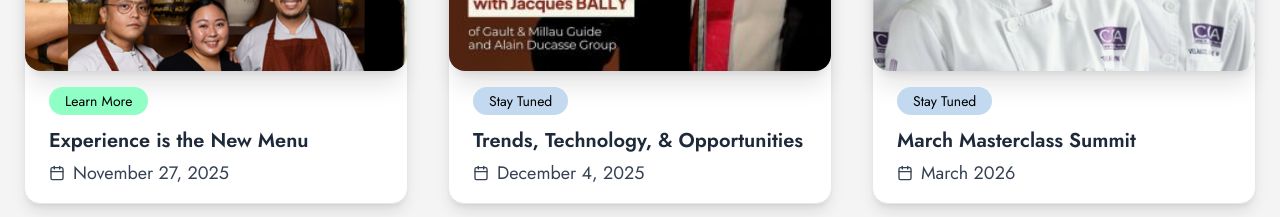
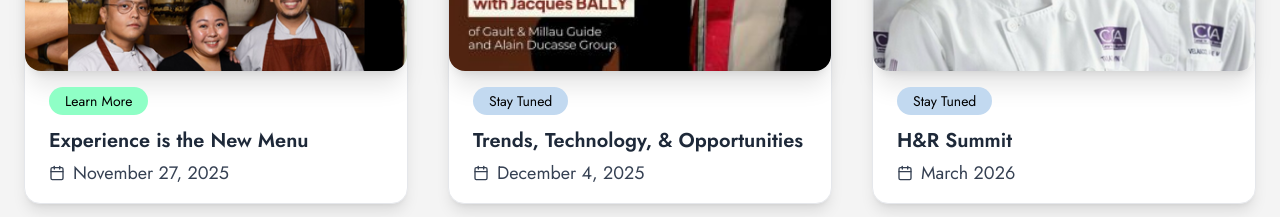
Before and after one commit to Jejunelee/cca-connect, a Next.js app: page / in a window 1280 px wide. Shown: the part 3340-3557 px from the top of the page. Built offline with nearby package versions, Linux system fonts and the light colour scheme; no server answers.

Commit message:
Minor change in /src/app/components/Events changed h3 Section3

```diff
--- a/src/components/Events.tsx
+++ b/src/components/Events.tsx
@@ -70,7 +70,7 @@
             Stay Tuned
           </span>
           <h3 className="ml-6 text-gray-800 font-semibold text-lg sm:text-xl mb-1">
-            March Masterclass Summit
+            H&R Summit
           </h3>
           <p className="ml-6 text-gray-700 text-base sm:text-lg flex items-center gap-2 mb-4">
             <Calendar className="w-4 h-4" /> March 2026
```
